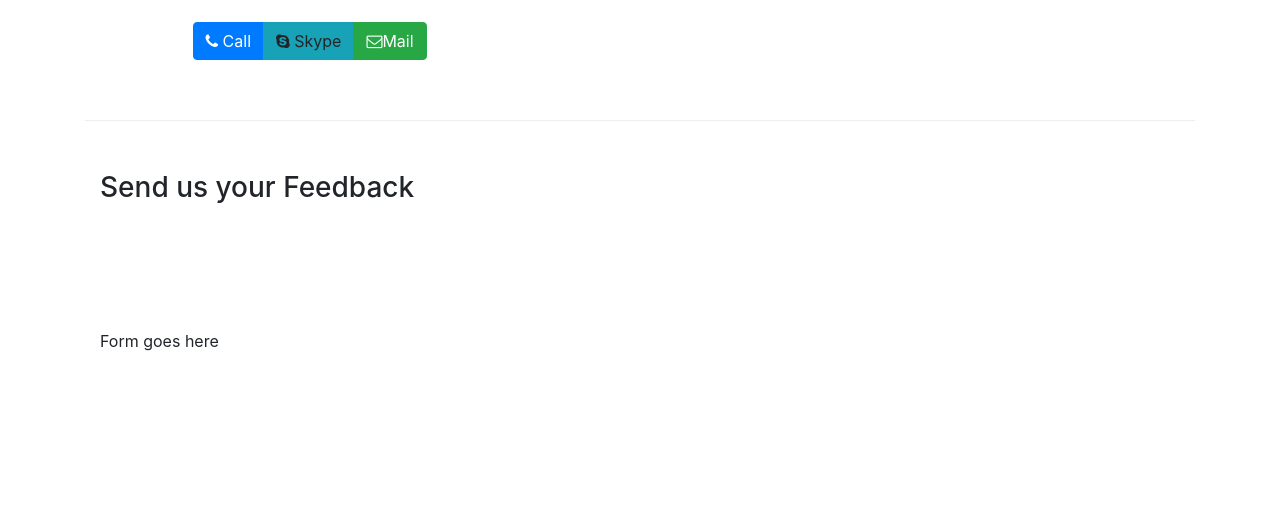
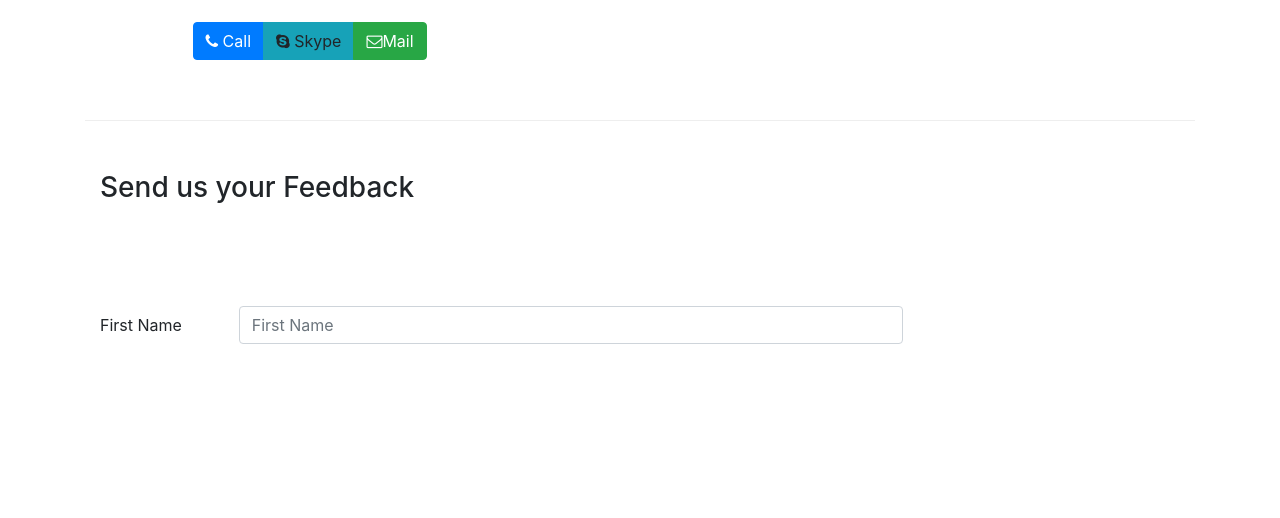
Before and after one commit to krishnapatel108/Confusion, a website: page contactus.html in a window 1280 px wide. Shown: the part 744-1262 px from the top of the page. Drawn offline with nearby package versions, Linux system fonts and the light colour scheme.

Commit message:
form added

```diff
--- a/contactus.html
+++ b/contactus.html
@@ -94,9 +94,24 @@
            <div class="col-12">
               <h3>Send us your Feedback</h3>
            </div>
+
             <div class="col-12 col-md-9">
-                Form goes here
+                <form>
+                    <div class="form-group row">
+                        <label for="firstName" class="col-md-2 col-form-label">First Name</label>
+                        <div class="col-md-10">
+                            <input type="text" class="form-control" id="firstname" name="firsname"
+                            placeholder="First Name">
+                        </div>
+                    </div>
+                    <div class="form-group row">
+
+                    </div>
+                </form>
             </div>
+
+
+
              <div class="col-12 col-md">
             </div>
        </div>
```
